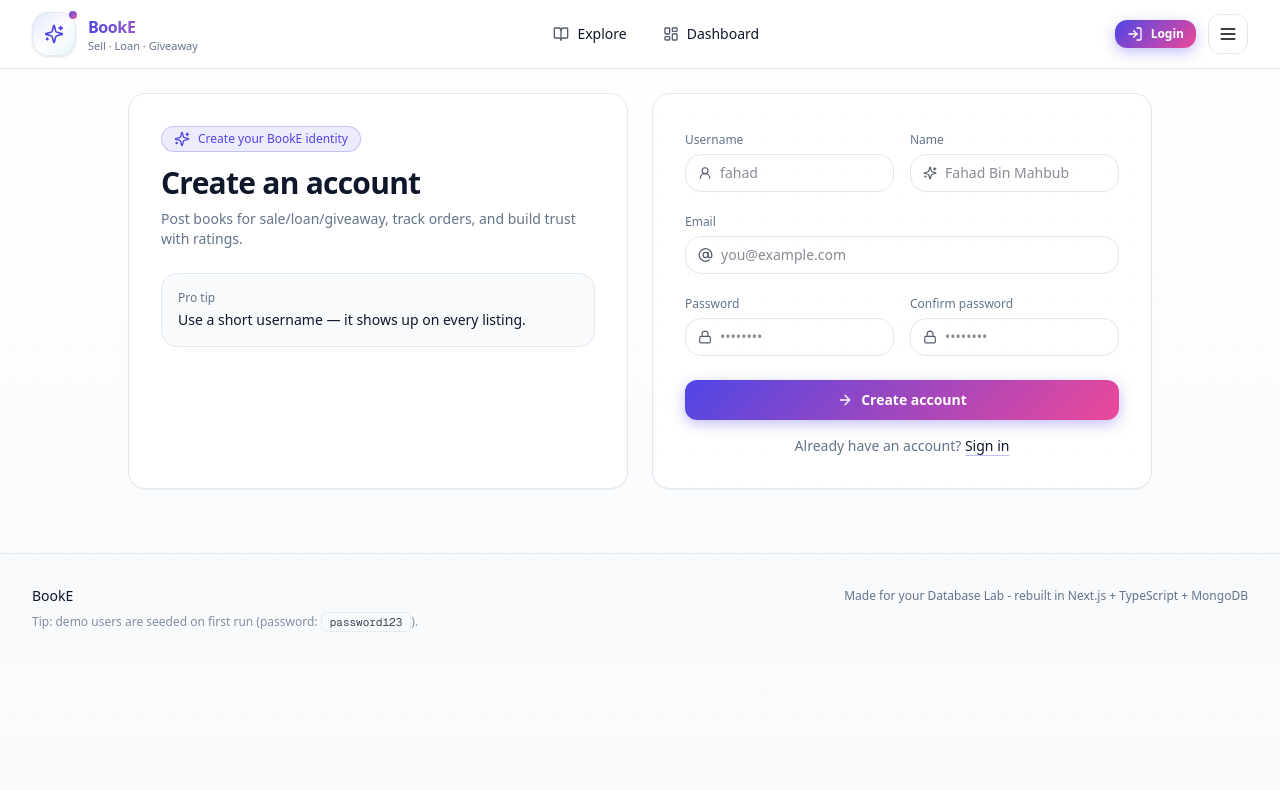
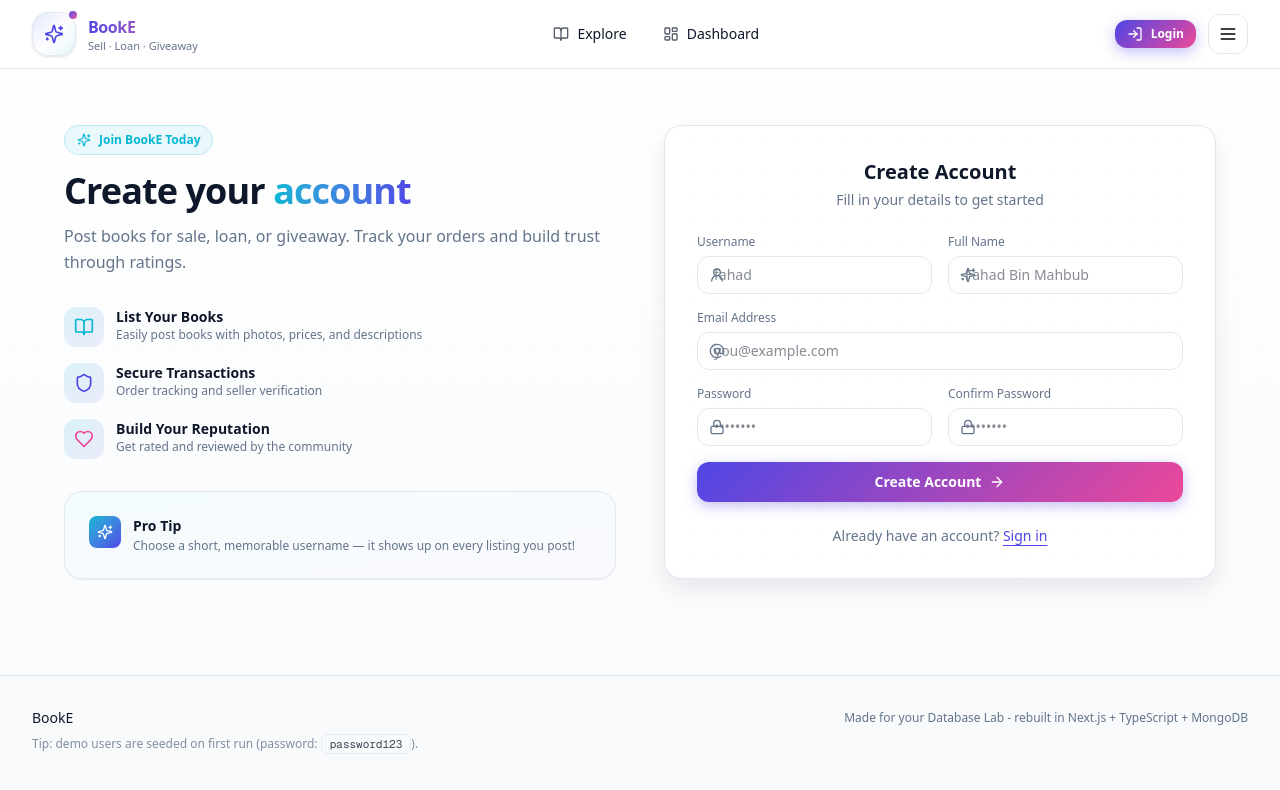
Before and after one commit to Fahad-Bin-Mahbub/booke, a Next.js app: page /register in a window 1280 px wide. Shown: the top 790 px of the page. Built offline with nearby package versions, Linux system fonts and the light colour scheme; no server answers; the database is empty.

Commit message:
Register Page UI changed

```diff
--- a/app/register/page.tsx
+++ b/app/register/page.tsx
@@ -6,12 +6,15 @@ import { useRouter } from "next/navigation";
 import { useForm } from "react-hook-form";
 import { zodResolver } from "@hookform/resolvers/zod";
 import { motion } from "framer-motion";
-import { AtSign, User2, Lock, ArrowRight, Sparkles } from "lucide-react";
+import { AtSign, User2, Lock, ArrowRight, Sparkles, BookOpen, Shield, Heart } from "lucide-react";
 import { toast } from "sonner";
 
 import { apiFetch } from "@/lib/http";
 import { registerSchema, loginSchema } from "@/lib/validators";
 import { useAuth } from "@/lib/auth/client";
+import { Button } from "@/components/ui/Button";
+import { Card } from "@/components/ui/Card";
+import { Input } from "@/components/ui/Input";
 
 type FormValues = {
   username: string;
@@ -20,6 +23,20 @@ type FormValues = {
   password: string;
   confirm_password: string;
 };
+
+function FeatureItem({ icon, title, description }: { icon: React.ReactNode; title: string; description: string }) {
+  return (
+    <div className="flex items-start gap-3">
+      <div className="grid h-10 w-10 shrink-0 place-items-center rounded-xl bg-gradient-to-br from-[rgba(var(--mint)/0.15)] to-[rgba(var(--brand)/0.1)]">
+        {icon}
+      </div>
+      <div>
+        <div className="text-sm font-semibold text-[rgb(var(--fg))]">{title}</div>
+        <div className="text-xs text-[rgb(var(--muted))]">{description}</div>
+      </div>
+    </div>
+  );
+}
 
 export default function RegisterPage() {
   const router = useRouter();
@@ -52,100 +69,156 @@ export default function RegisterPage() {
   };
 
   return (
-    <div className="mx-auto grid max-w-5xl gap-6 lg:grid-cols-2">
-      <motion.section
-        initial={{ opacity: 0, y: 10 }}
-        animate={{ opacity: 1, y: 0 }}
-        transition={{ duration: 0.25 }}
-        className="card relative overflow-hidden p-8"
+    <div className="mx-auto max-w-6xl py-8">
+      <div className="grid gap-8 lg:grid-cols-2 lg:gap-12">
+        {/* Left - Info Section */}
+        <motion.div
+          initial={{ opacity: 0, x: -20 }}
+          animate={{ opacity: 1, x: 0 }}
+          transition={{ duration: 0.3 }}
+          className="flex flex-col justify-center"
         >
+          <div className="inline-flex w-fit items-center gap-2 rounded-full border border-[rgba(var(--mint)/0.2)] bg-[rgba(var(--mint)/0.08)] px-3 py-1.5 text-xs font-semibold text-[rgb(var(--mint))]">
+            <Sparkles className="h-3.5 w-3.5" />
+            Join BookE Today
+          </div>
 
-        <div className="relative">
-          <div className="chip chip-brand">
-            <Sparkles className="h-4 w-4" />
-            Create your BookE identity
-          </div>
-          <h1 className="mt-3 text-3xl font-semibold tracking-tight">Create an account</h1>
-          <p className="mt-2 text-sm text-[rgb(var(--muted))]">
-            Post books for sale/loan/giveaway, track orders, and build trust with ratings.
+          <h1 className="mt-4 text-3xl font-bold tracking-tight sm:text-4xl">
+            Create your{" "}
+            <span className="bg-gradient-to-r from-[rgb(var(--mint))] to-[rgb(var(--brand))] bg-clip-text text-transparent">
+              account
+            </span>
+          </h1>
+
+          <p className="mt-3 text-sm leading-relaxed text-[rgb(var(--muted))] sm:text-base">
+            Post books for sale, loan, or giveaway. Track your orders and build trust through ratings.
           </p>
 
-          <div className="mt-6 grid gap-3 text-sm">
-            <div className="rounded-2xl border border-[rgb(var(--border))] bg-[rgb(var(--bg1))] p-4">
-              <div className="text-xs text-[rgb(var(--muted))]">Pro tip</div>
-              <div className="mt-1 font-medium">Use a short username — it shows up on every listing.</div>
+          {/* Features */}
+          <div className="mt-8 space-y-4">
+            <FeatureItem
+              icon={<BookOpen className="h-5 w-5 text-[rgb(var(--mint))]" />}
+              title="List Your Books"
+              description="Easily post books with photos, prices, and descriptions"
+            />
+            <FeatureItem
+              icon={<Shield className="h-5 w-5 text-[rgb(var(--brand))]" />}
+              title="Secure Transactions"
+              description="Order tracking and seller verification"
+            />
+            <FeatureItem
+              icon={<Heart className="h-5 w-5 text-[rgb(var(--brand2))]" />}
+              title="Build Your Reputation"
+              description="Get rated and reviewed by the community"
+            />
+          </div>
+
+          {/* Tip Card */}
+          <Card className="mt-8 bg-gradient-to-br from-[rgba(var(--mint)/0.05)] to-[rgba(var(--brand)/0.03)]">
+            <div className="flex items-start gap-3">
+              <div className="grid h-8 w-8 shrink-0 place-items-center rounded-lg bg-gradient-to-br from-[rgb(var(--mint))] to-[rgb(var(--brand))]">
+                <Sparkles className="h-4 w-4 text-white" />
+              </div>
+              <div>
+                <div className="text-sm font-semibold">Pro Tip</div>
+                <p className="mt-0.5 text-xs text-[rgb(var(--muted))]">
+                  Choose a short, memorable username — it shows up on every listing you post!
+                </p>
               </div>
             </div>
-        </div>
-      </motion.section>
+          </Card>
+        </motion.div>
 
-      <motion.section
-        initial={{ opacity: 0, y: 10 }}
-        animate={{ opacity: 1, y: 0 }}
-        transition={{ duration: 0.25, delay: 0.05 }}
-        className="card p-8"
+        {/* Right - Form Section */}
+        <motion.div
+          initial={{ opacity: 0, x: 20 }}
+          animate={{ opacity: 1, x: 0 }}
+          transition={{ duration: 0.3, delay: 0.1 }}
         >
-        <form onSubmit={handleSubmit(onSubmit)} className="grid gap-4">
-          <div className="grid gap-4 sm:grid-cols-2">
-            <div>
-              <label className="text-xs text-[rgb(var(--muted))]">Username</label>
-              <div className="mt-1 flex items-center gap-2 rounded-2xl border border-[rgb(var(--border))] bg-white px-3 py-2">
-                <User2 className="h-4 w-4 opacity-70" />
-                <input {...register("username")} className="w-full bg-transparent text-sm outline-none" placeholder="fahad" autoComplete="username" />
-              </div>
-              {errors.username ? <div className="mt-1 text-xs text-[rgb(var(--bad))]">{errors.username.message}</div> : null}
-            </div>
-            <div>
-              <label className="text-xs text-[rgb(var(--muted))]">Name</label>
-              <div className="mt-1 flex items-center gap-2 rounded-2xl border border-[rgb(var(--border))] bg-white px-3 py-2">
-                <Sparkles className="h-4 w-4 opacity-70" />
-                <input {...register("name")} className="w-full bg-transparent text-sm outline-none" placeholder="Fahad Bin Mahbub" autoComplete="name" />
-              </div>
-              {errors.name ? <div className="mt-1 text-xs text-[rgb(var(--bad))]">{errors.name.message}</div> : null}
-            </div>
+          <Card variant="elevated" className="p-8">
+            <div className="mb-6 text-center">
+              <h2 className="text-xl font-semibold">Create Account</h2>
+              <p className="mt-1 text-sm text-[rgb(var(--muted))]">
+                Fill in your details to get started
+              </p>
             </div>
 
-          <div>
-            <label className="text-xs text-[rgb(var(--muted))]">Email</label>
-            <div className="mt-1 flex items-center gap-2 rounded-2xl border border-[rgb(var(--border))] bg-white px-3 py-2">
-              <AtSign className="h-4 w-4 opacity-70" />
-              <input {...register("email")} className="w-full bg-transparent text-sm outline-none" placeholder="you@example.com" autoComplete="email" />
-            </div>
-            {errors.email ? <div className="mt-1 text-xs text-[rgb(var(--bad))]">{errors.email.message}</div> : null}
+            <form onSubmit={handleSubmit(onSubmit)} className="space-y-4">
+              <div className="grid gap-4 sm:grid-cols-2">
+                <Input
+                  {...register("username")}
+                  label="Username"
+                  placeholder="fahad"
+                  autoComplete="username"
+                  leftIcon={<User2 className="h-4 w-4" />}
+                  error={errors.username?.message}
+                />
+                <Input
+                  {...register("name")}
+                  label="Full Name"
+                  placeholder="Fahad Bin Mahbub"
+                  autoComplete="name"
+                  leftIcon={<Sparkles className="h-4 w-4" />}
+                  error={errors.name?.message}
+                />
               </div>
 
+              <Input
+                {...register("email")}
+                label="Email Address"
+                type="email"
+                placeholder="you@example.com"
+                autoComplete="email"
+                leftIcon={<AtSign className="h-4 w-4" />}
+                error={errors.email?.message}
+              />
+
               <div className="grid gap-4 sm:grid-cols-2">
-            <div>
-              <label className="text-xs text-[rgb(var(--muted))]">Password</label>
-              <div className="mt-1 flex items-center gap-2 rounded-2xl border border-[rgb(var(--border))] bg-white px-3 py-2">
-                <Lock className="h-4 w-4 opacity-70" />
-                <input {...register("password")} type="password" className="w-full bg-transparent text-sm outline-none" placeholder="••••••••" autoComplete="new-password" />
-              </div>
-              {errors.password ? <div className="mt-1 text-xs text-[rgb(var(--bad))]">{errors.password.message}</div> : null}
-            </div>
-            <div>
-              <label className="text-xs text-[rgb(var(--muted))]">Confirm password</label>
-              <div className="mt-1 flex items-center gap-2 rounded-2xl border border-[rgb(var(--border))] bg-white px-3 py-2">
-                <Lock className="h-4 w-4 opacity-70" />
-                <input {...register("confirm_password")} type="password" className="w-full bg-transparent text-sm outline-none" placeholder="••••••••" autoComplete="new-password" />
-              </div>
-              {errors.confirm_password ? <div className="mt-1 text-xs text-[rgb(var(--bad))]">{errors.confirm_password.message}</div> : null}
-            </div>
+                <Input
+                  {...register("password")}
+                  label="Password"
+                  type="password"
+                  placeholder="••••••••"
+                  autoComplete="new-password"
+                  leftIcon={<Lock className="h-4 w-4" />}
+                  error={errors.password?.message}
+                />
+                <Input
+                  {...register("confirm_password")}
+                  label="Confirm Password"
+                  type="password"
+                  placeholder="••••••••"
+                  autoComplete="new-password"
+                  leftIcon={<Lock className="h-4 w-4" />}
+                  error={errors.confirm_password?.message}
+                />
               </div>
 
-          <button disabled={isSubmitting} className="btn btn-primary mt-2">
-            <ArrowRight className="h-4 w-4" />
-            {isSubmitting ? "Creating…" : "Create account"}
-          </button>
+              <Button
+                type="submit"
+                variant="primary"
+                className="w-full"
+                isLoading={isSubmitting}
+                rightIcon={<ArrowRight className="h-4 w-4" />}
+              >
+                {isSubmitting ? "Creating..." : "Create Account"}
+              </Button>
+            </form>
 
-          <div className="text-center text-sm text-[rgb(var(--muted))]">
+            <div className="mt-6 text-center">
+              <p className="text-sm text-[rgb(var(--muted))]">
                 Already have an account?{" "}
-            <Link href="/login" className="font-medium text-[rgb(var(--fg))] underline decoration-[rgba(var(--ring)/0.35)] underline-offset-4">
+                <Link
+                  href="/login"
+                  className="font-medium text-[rgb(var(--brand))] underline underline-offset-4 hover:opacity-80"
+                >
                   Sign in
                 </Link>
+              </p>
             </div>
-        </form>
-      </motion.section>
+          </Card>
+        </motion.div>
+      </div>
     </div>
   );
 }
```
Lines whose indentation alone changed are shown as unchanged.
